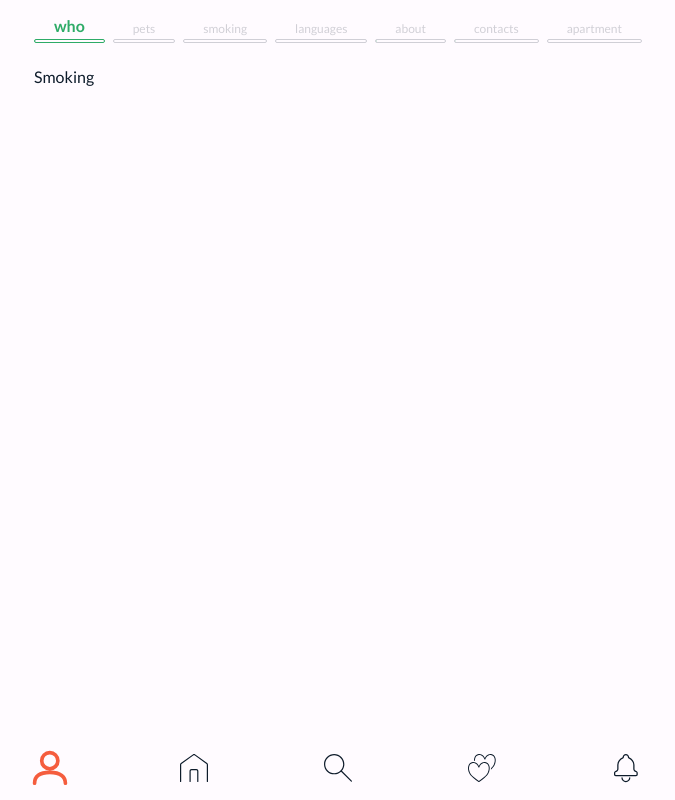
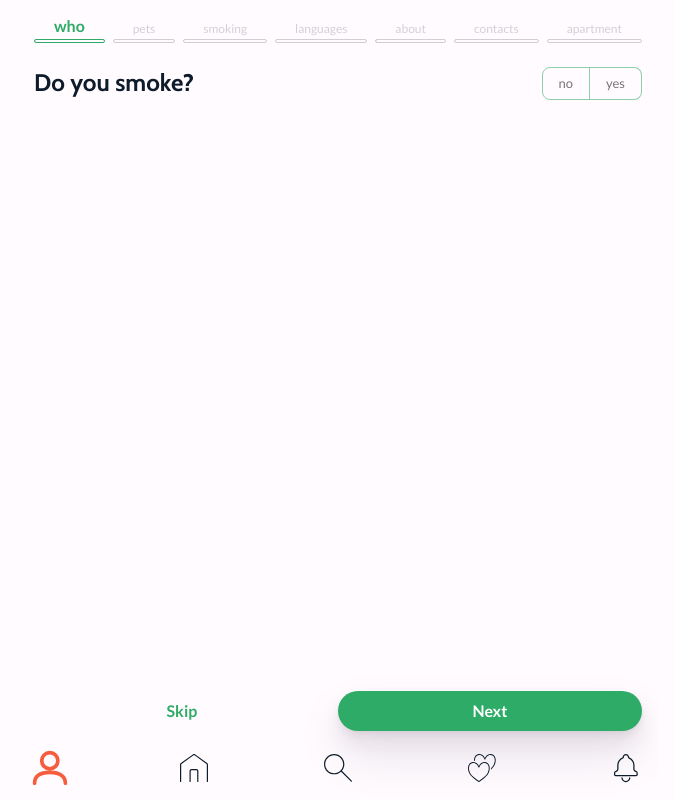
Before and after one commit to IfuryI/pwa-react-typescript, a React (Create React App) app: page /pwa-react-typescript/profile/questionnaire-basic-info/smoking in a window 1280 px wide. Shown: the whole page, without its empty margins (302-977 px from the left). Built offline with nearby package versions, Linux system fonts and the light colour scheme.

Commit message:
Basic Questions Smoking

```diff
--- a/src/layouts/QuestionnaireBasic/QuestionnaireBasic.tsx
+++ b/src/layouts/QuestionnaireBasic/QuestionnaireBasic.tsx
@@ -19,7 +19,8 @@ const QuestionnaireBasic: React.FunctionComponent = () => {
 
   const [questions, setQuestions] = useState<QuestionnaireBasicType>({
     who: undefined,
-    contacts: undefined
+    contacts: undefined,
+    smokingWhat: []
   })
 
   useEffect(() => {
--- a/src/models/questionnaireBasic.ts
+++ b/src/models/questionnaireBasic.ts
@@ -31,7 +31,7 @@ export interface QuestionnaireBasicType {
     havePets?: boolean
     pets?: Pet[]
     smoker?: boolean
-    smokingWhat?: string[]
+    smokingWhat: string[]
     languages?: string[]
     about?: string
     contacts: Contact[] | undefined
--- a/src/pages/Profile/BasicQuestions/BasicQuestions.module.scss
+++ b/src/pages/Profile/BasicQuestions/BasicQuestions.module.scss
@@ -27,6 +27,12 @@
   gap: .5rem;
 }
 
+.question__input_zeroGap{
+  display: flex;
+  flex-direction: column;
+  gap: 0;
+}
+
 .question__nav {
   display: flex;
   width: 100%;
--- a/src/pages/Profile/BasicQuestions/Smoking/Smoking.tsx
+++ b/src/pages/Profile/BasicQuestions/Smoking/Smoking.tsx
@@ -1,6 +1,81 @@
+import { Box, Button, Checkbox, FormControlLabel, ToggleButton, ToggleButtonGroup, Typography } from '@mui/material'
+import { useEffect } from 'react'
+import { useNavigate } from 'react-router-dom'
+import { useActive } from 'src/components/ProgressSlider/ProgressSlider'
+import { useBasicQuestions } from 'src/layouts/QuestionnaireBasic/QuestionnaireBasic'
+import styles from '../BasicQuestions.module.scss'
+
 const Smoking: React.FunctionComponent = () => {
+  const { setActive, setPercent, setPercentAndGo } = useActive()
+  const { questions, setQuestions } = useBasicQuestions()
+  const navigate = useNavigate()
+  const options = ['cigarettes', 'vape', 'shisha', 'cigars', 'other']
+
+  const handleCheck = (e:React.ChangeEvent<HTMLInputElement>, option: string):void => {
+    if (e.target.checked){
+      setQuestions({...questions, smokingWhat: questions.smokingWhat !== undefined ? [...questions.smokingWhat, option] : [option]})
+    } else if (questions.smokingWhat !== undefined) {
+      setQuestions({...questions, smokingWhat: questions.smokingWhat.filter((item) => ( item !== option ))})
+    }
+  }
+
+  useEffect(() => {
+    const isSmoking: number = questions.smoker === undefined || questions.smoker === null ? 0 : 1
+    const total: number = (questions.smoker === true) ? 2 : 1
+    const isSmokingWhat: number = questions.smokingWhat?.length > 0 && questions.smoker === true ? 1 : 0
+    setPercent(isSmoking + isSmokingWhat, total, 'smoking')
+  }, [questions])
+
   return (
-    <div>Smoking</div>
+    <Box className={styles.question}>
+      <Box className={styles.question__head}>
+        <Typography className={styles.question__head_text} variant='h1'>Do you smoke?</Typography>
+        <ToggleButtonGroup
+          size='small'
+          color='primary'
+          value={questions.smoker}
+          exclusive
+          onChange={(e, value) => {
+            setQuestions({ ...questions, smoker: value })
+          }}>
+          <ToggleButton value={false}>no</ToggleButton>
+          <ToggleButton value={true}>yes</ToggleButton>
+        </ToggleButtonGroup>
+      </Box>
+      <Box className={styles.question__content}>
+        {questions.smoker === true && (
+          <>
+            <Box className={styles.question__input}>
+              <Typography variant='h2'>What do you like to smoke?</Typography>
+              <Box className={styles.question__input_zeroGap}>
+                {options.map((option, index)=>(
+                  <FormControlLabel key={index} control={<Checkbox value='' checked={questions.smokingWhat?.some(what => what === option)} onChange={(e) => {handleCheck(e, option)}}/>} label={option} />
+                ))}
+              </Box>
+            </Box>
+          </>
+        )}
+      </Box>
+      <Box className={styles.question__nav}>
+        <Button variant='text'
+          fullWidth
+          onClick={() => {
+            setQuestions({ ...questions, smoker: undefined, smokingWhat: [] })
+            setPercentAndGo(0, 1, 'smoking', 'languages')
+            navigate('/profile/questionnaire-basic-info/languages')
+          }}>
+          Skip
+        </Button>
+        <Button variant='contained'
+          fullWidth
+          onClick={() => {
+            navigate('/profile/questionnaire-basic-info/languages')
+            setActive('languages')
+          }}>
+          Next
+        </Button>
+      </Box>
+    </Box>
   )
 }
 export default Smoking
```
